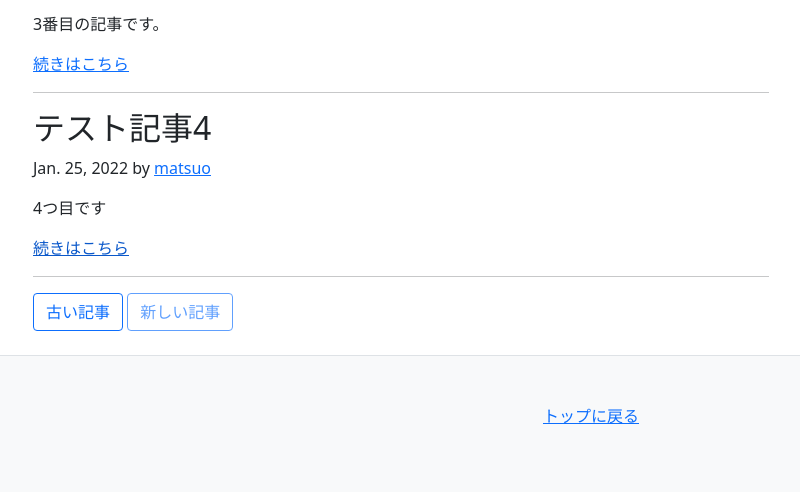
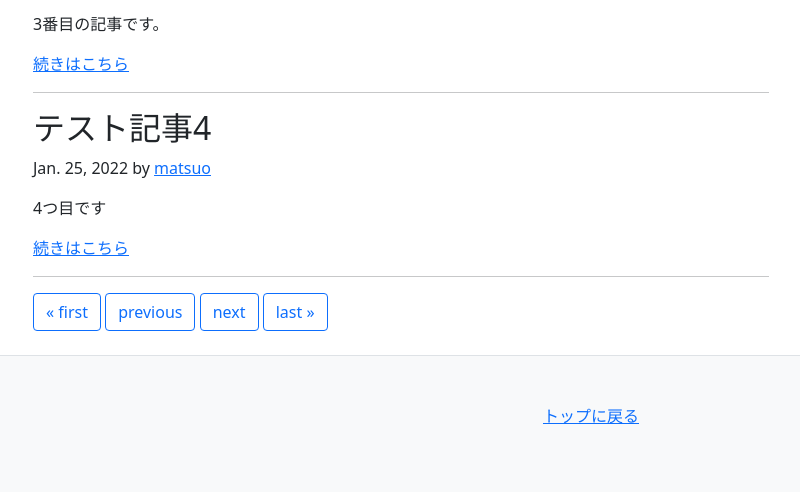
Before and after one commit to matsuo0/BlogSystem_Django, a Django app: page /blog/?page=2 in a window 1280 px wide. Shown: the part 304-800 px from the top of the page, without its empty margins (49-849 px from the left). Run offline with Django 3.2, Linux system fonts and the light colour scheme; data comes from the database, SQL or seed files in the repository; both versions use the stored data as it was after the commit.

Commit message:
ページネーション機能追加

```diff
--- a/templates/blog/blogs.html
+++ b/templates/blog/blogs.html
@@ -19,17 +19,34 @@
             <div class="blog-post">
                 <h2 class="blog-post-title">{{ obj.title }}</h2>
                 <p class="blog-post-meta">{{ obj.created_at }} by
-                    <a href="#">{{ obj.author }}</a>
+                    <a href="#">{{ obj.author }} </a>
                 <p> {{ obj.text }}</p>
-                <a href="/blog/{{ obj.id }}" class="stretched-link">続きはこちら</a>
+                <a href="/blog/{{ obj.id }}" class="">続きはこちら</a>
             </div>
             <hr>
             {% endfor %}
 
             <nav class="blog-pagination">
-                <a class="btn btn-outline-primary" href="#">古い記事</a>
-                <a class="btn btn-outline-primary disabled" href="#">新しい記事</a>
+                <div class="pagination">
+                    <span class="step-links">
+                        {% if page_obj.has_previous %}
+                            <a class="btn btn-outline-primary" href="?page=1">&laquo; first</a>
+                            <a class="btn btn-outline-primary" href="?page={{ page_obj.previous_page_number }}">previous</a>
+                        {% endif %}
+
+<!--                        <span class="current">-->
+<!--                            Page {{ page_obj.number }} of {{ page_obj.paginator.num_pages }}.-->
+<!--                        </span>-->
+
+                        {% if page_obj.has_next %}
+                            <a class="btn btn-outline-primary" href="?page={{ page_obj.next_page_number }}">next</a>
+                            <a class="btn btn-outline-primary" href="?page={{ page_obj.paginator.num_pages }}">last &raquo;</a>
+                        {% endif %}
+                    </span>
+                </div>
             </nav>
+
+
         </div>
         <aside class="col-md-4">
             <div class="p-4 mb-3 bg-light rounded">
@@ -43,6 +60,7 @@
 </main>
 
 
+
 {% endblock %}
 </body>
 </html>
```
Also changed, not shown: db.sqlite3.
